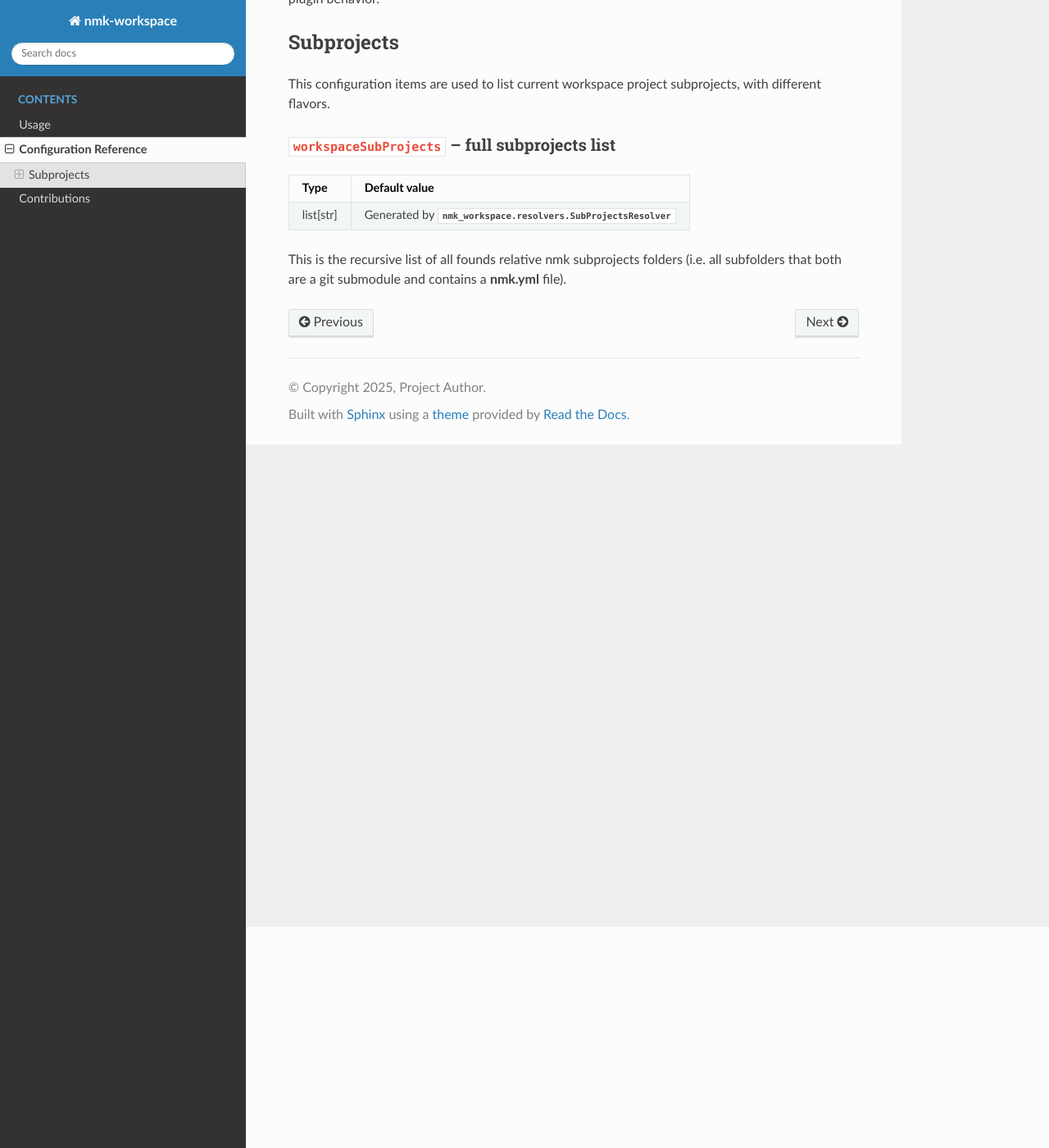
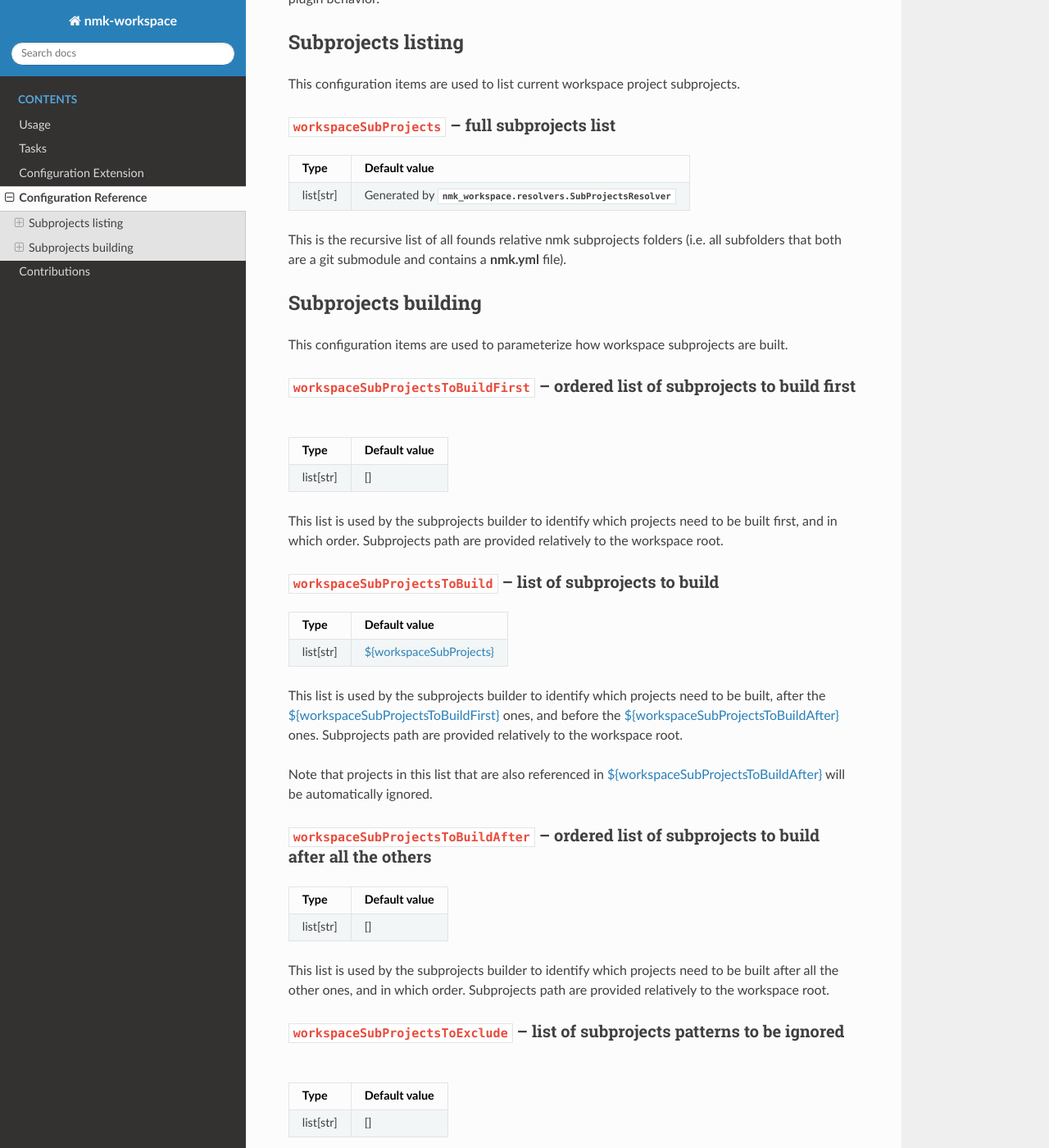
Before and after one commit to dynod/nmk-workspace, a Sphinx documentation site: the page built from doc/config.md, in a window 1280 px wide and 1400 px high, scrolled down 270 px. Shown: the whole window at 82% size. Built offline with Sphinx 7.4.7 and the Read the Docs theme 3.1.0, drawn with Linux system fonts in a browser that asks for light colours; some of the changed text lies outside the part shown.

Commit message:
Add workspace builder (#4)

```diff
--- a/doc/conf.py
+++ b/doc/conf.py
@@ -7,8 +7,8 @@
 
 # Project information
 project = "nmk-workspace"
-copyright = "2025, Project Author"
-author = "Project Author"
+copyright = "2025, The dynod project"
+author = "The dynod project"
 
 # Extensions configuration
 extensions = ["autoapi.extension", "myst_parser", "sphinx_rtd_theme"]
--- a/doc/config.md
+++ b/doc/config.md
@@ -4,9 +4,9 @@ The **`nmk-workspace`** plugin handles the configuration items listed in this pa
 
 All of them are initiliazed with convenient default values, so that you don't need to setup them for a default working behavior. You can anyway override them in your project if you need to fine tune the plugin behavior.
 
-## Subprojects
+## Subprojects listing
 
-This configuration items are used to list current workspace project subprojects, with different flavors.
+This configuration items are used to list current workspace project subprojects.
 
 (workspaceSubProjects)=
 ### **`workspaceSubProjects`** -- full subprojects list
@@ -16,3 +16,74 @@ This configuration items are used to list current workspace project subprojects,
 | list[str]  | Generated by {py:class}`nmk_workspace.resolvers.SubProjectsResolver`
 
 This is the recursive list of all founds relative nmk subprojects folders (i.e. all subfolders that both are a git submodule and contains a **nmk.yml** file).
+
+## Subprojects building
+
+This configuration items are used to parameterize how workspace subprojects are built.
+
+(workspaceSubProjectsToBuildFirst)=
+### **`workspaceSubProjectsToBuildFirst`** -- ordered list of subprojects to build first
+
+| Type | Default value |
+|-     |-
+| list[str]  | []
+
+This list is used by the subprojects builder to identify which projects need to be built first, and in which order. Subprojects path are provided relatively to
+the workspace root.
+
+(workspaceSubProjectsToBuild)=
+### **`workspaceSubProjectsToBuild`** -- list of subprojects to build
+
+| Type | Default value |
+|-     |-
+| list[str]  | {ref}`${workspaceSubProjects}<workspaceSubProjects>`
+
+This list is used by the subprojects builder to identify which projects need to be built, after the {ref}`${workspaceSubProjectsToBuildFirst}<workspaceSubProjectsToBuildFirst>` ones, and before the {ref}`${workspaceSubProjectsToBuildAfter}<workspaceSubProjectsToBuildAfter>` ones. Subprojects path are provided relatively to the workspace root.
+
+Note that projects in this list that are also referenced in {ref}`${workspaceSubProjectsToBuildAfter}<workspaceSubProjectsToBuildAfter>` will be automatically ignored.
+
+(workspaceSubProjectsToBuildAfter)=
+### **`workspaceSubProjectsToBuildAfter`** -- ordered list of subprojects to build after all the others
+
+| Type | Default value |
+|-     |-
+| list[str]  | []
+
+This list is used by the subprojects builder to identify which projects need to be built after all the other ones, and in which order. Subprojects path are provided relatively to
+the workspace root.
+
+(workspaceSubProjectsToExclude)=
+### **`workspaceSubProjectsToExclude`** -- list of subprojects patterns to be ignored
+
+| Type | Default value |
+|-     |-
+| list[str]  | []
+
+When iterating over projects to be built, the subprojects builder will ignore ones matching with any of the patterns ([fnmatch-style](https://docs.python.org/library/fnmatch.html)) provided in this list.
+
+(workspaceBuildExtraArgs)=
+### **`workspaceBuildExtraArgs`** -- nmk command extra args for subprojects build
+
+| Type | Default value |
+|-     |-
+| str  | ""
+
+This string will be appended to the **`nmk`** command used to build subprojects. E.g. this can be usefull to ignore specific tasks.
+
+(workspaceBuildEnabled)=
+### **`workspaceBuildEnabled`** -- meta-commands enablement for subprojects build
+
+| Type | Default value |
+|-     |-
+| dict[str, bool]  | true for all commands
+
+This dict allows to enable/disable different metacommands defined by this plugin.
+
+(workspaceBuildIgnoreFailures)=
+### **`workspaceBuildIgnoreFailures`** -- failures ignore options for subprojects build
+
+| Type | Default value |
+|-     |-
+| dict[str, bool]  | false for all commands, except for "tests"
+
+This dict allows to tell builder to ignore any failures occurring when building a subproject.
--- a/nmk.yml
+++ b/nmk.yml
@@ -4,6 +4,10 @@ refs:
     - pip://nmk-python!plugin.yml
     - pip://nmk-doc!plugin.yml
     - pip://nmk-vscode!plugin.yml
+    - <workspace>/shared.yml
+    - workspace:
+        local: ../../../../shared
+        remote: github://dynod/workspace/main/shared
 
 config:
     # Python package
```
Also changed, not shown: doc/extend.md (added, +44 -0 lines), doc/index.md (+2 -0 lines), doc/tasks.md (added, +112 -0 lines), doc/usage.md (+7 -0 lines), pyproject.toml (+10 -2 lines), src/nmk_workspace/subprojects.yml (+113 -0 lines), 4 other files.
